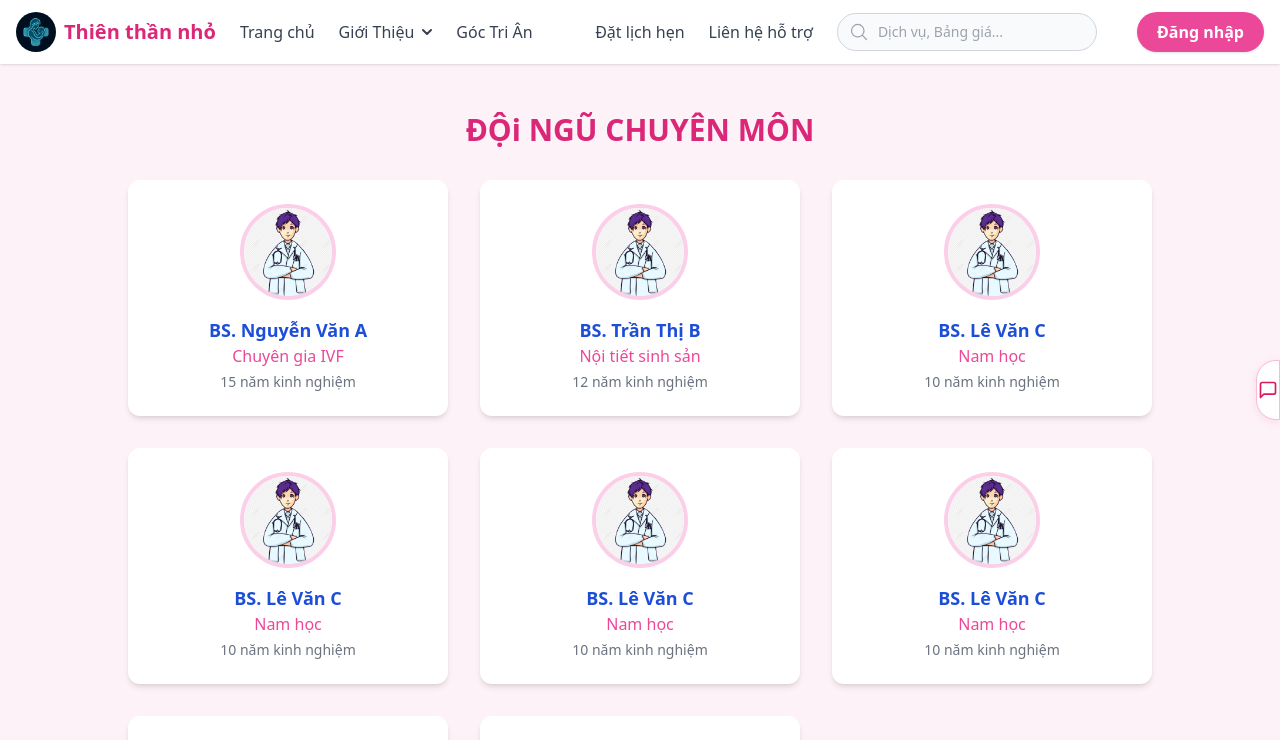
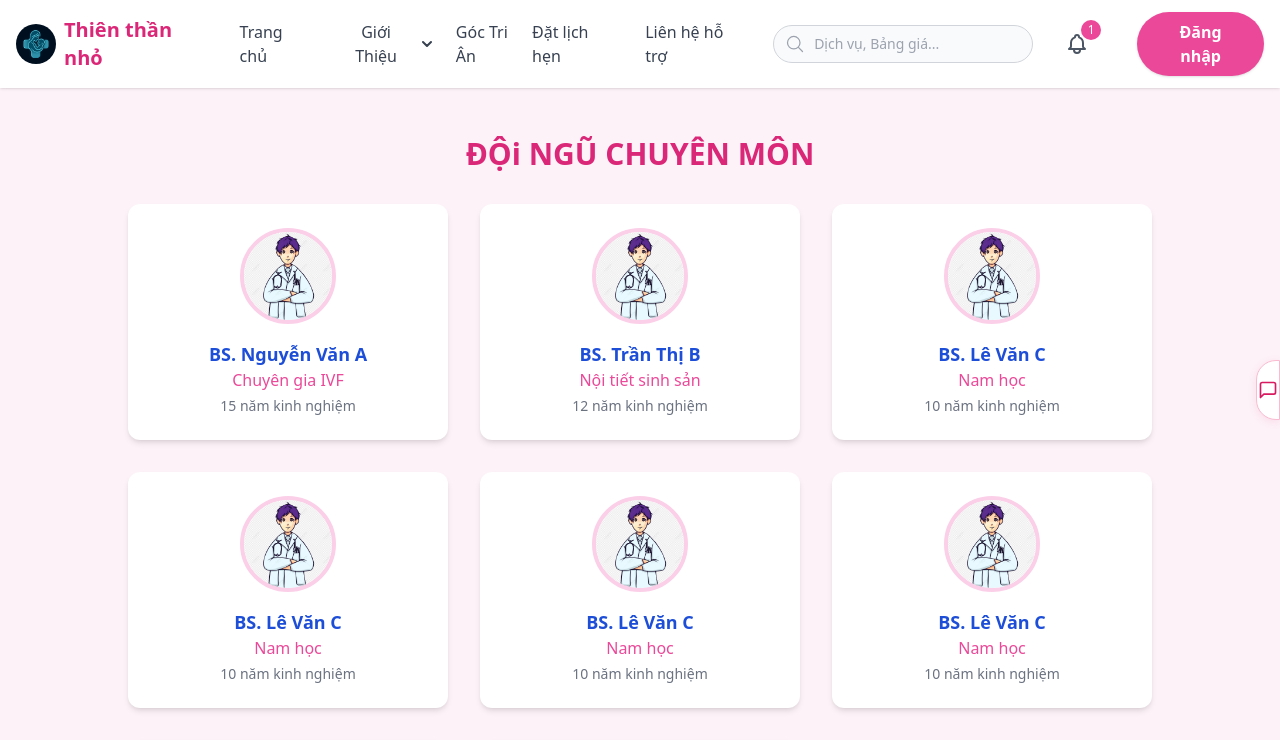
Before and after one commit to MinMinstd/frontend-infertility-system, a React (Vite) app: page /doctors in a window 1280 px wide. Shown: the top 740 px of the page. Built offline with nearby package versions, Linux system fonts and the light colour scheme.

Commit message:
create notification in header

```diff
--- a/src/components/Header.tsx
+++ b/src/components/Header.tsx
@@ -1,4 +1,5 @@
 import LoginButton from "./LoginButton";
+import Notification from "./Notification";
 import Search from "./Search";
 import { useState } from "react";
 import { Link } from "react-router-dom";
@@ -111,7 +112,9 @@ export default function Header() {
             </a>
           ))}
           {/* Thêm thanh tìm kiếm */}
+
           <Search />
+          <Notification />
           <LoginButton />
         </nav>
       </div>
--- /dev/null
+++ b/src/components/Notification.tsx
@@ -0,0 +1,151 @@
+import { useState, useRef, useEffect } from "react";
+
+interface NotificationItem {
+  id: number;
+  avatar: string;
+  name: string;
+  message: string;
+  time: string;
+  isRead?: boolean;
+}
+
+const Notification = () => {
+  // Danh sách thông báo mẫu, có thể thay bằng props hoặc fetch API
+  const [notifications, setNotifications] = useState<NotificationItem[]>([
+    {
+      id: 1,
+      avatar: "/docs/images/people/profile-picture-1.jpg",
+      name: "Bác sĩ Nguyễn Văn A",
+      message: "Đã xác nhận lịch hẹn của bạn",
+      time: "2 phút trước",
+      isRead: false,
+    },
+    {
+      id: 2,
+      avatar: "/docs/images/people/profile-picture-2.jpg",
+      name: "Phòng khám",
+      message: "Nhắc lịch khám ngày mai (25/05/2024)",
+      time: "1 giờ trước",
+      isRead: true,
+    },
+  ]);
+  // Để test trạng thái không có thông báo, setNotifications([])
+
+  const [isOpen, setIsOpen] = useState(false);
+  const dropdownRef = useRef<HTMLDivElement>(null);
+
+  // Đóng dropdown khi click ra ngoài
+  useEffect(() => {
+    function handleClickOutside(event: MouseEvent) {
+      if (
+        dropdownRef.current &&
+        !dropdownRef.current.contains(event.target as Node)
+      ) {
+        setIsOpen(false);
+      }
+    }
+    if (isOpen) {
+      document.addEventListener("mousedown", handleClickOutside);
+    } else {
+      document.removeEventListener("mousedown", handleClickOutside);
+    }
+    return () => {
+      document.removeEventListener("mousedown", handleClickOutside);
+    };
+  }, [isOpen]);
+
+  return (
+    <div className="relative" ref={dropdownRef}>
+      <button
+        className="relative inline-flex items-center p-2 rounded-full hover:bg-gray-100 transition-colors"
+        onClick={() => setIsOpen((prev) => !prev)}
+      >
+        <svg
+          className="w-6 h-6 text-gray-600"
+          fill="none"
+          stroke="currentColor"
+          viewBox="0 0 24 24"
+        >
+          <path
+            strokeLinecap="round"
+            strokeLinejoin="round"
+            strokeWidth="2"
+            d="M15 17h5l-1.405-1.405A2.032 2.032 0 0118 14.158V11a6.002 6.002 0 00-4-5.659V5a2 2 0 10-4 0v.341C7.67 6.165 6 8.388 6 11v3.159c0 .538-.214 1.055-.595 1.436L4 17h5m6 0v1a3 3 0 11-6 0v-1m6 0H9"
+          />
+        </svg>
+        {notifications.filter((n) => !n.isRead).length > 0 && (
+          <div className="absolute -top-1 -right-1 w-5 h-5 bg-pink-500 text-white text-xs flex items-center justify-center rounded-full">
+            {notifications.filter((n) => !n.isRead).length}
+          </div>
+        )}
+      </button>
+
+      <div
+        className={`absolute right-0 mt-3 w-80 bg-white rounded-lg shadow-lg border border-gray-100 transition-all duration-200 ${
+          isOpen ? "opacity-100 visible" : "opacity-0 invisible"
+        }`}
+      >
+        <div className="flex items-center justify-between px-4 py-3 border-b border-gray-100">
+          <h3 className="font-semibold text-gray-900">Thông báo</h3>
+          <button className="text-sm text-pink-600 hover:text-pink-700">
+            Đánh dấu tất cả đã đọc
+          </button>
+        </div>
+
+        <div className="max-h-96 overflow-y-auto">
+          {notifications.length === 0 ? (
+            <div className="py-8 text-center text-gray-500">
+              <svg
+                className="mx-auto h-12 w-12 text-gray-400"
+                fill="none"
+                stroke="currentColor"
+                viewBox="0 0 24 24"
+              >
+                <path
+                  strokeLinecap="round"
+                  strokeLinejoin="round"
+                  strokeWidth="2"
+                  d="M20 13V6a2 2 0 00-2-2H6a2 2 0 00-2 2v7m16 0v5a2 2 0 01-2 2H6a2 2 0 01-2-2v-5m16 0h-2.586a1 1 0 00-.707.293l-2.414 2.414a1 1 0 01-.707.293h-3.172a1 1 0 01-.707-.293l-2.414-2.414A1 1 0 006.586 13H4"
+                />
+              </svg>
+              <p className="mt-2">Không có thông báo mới</p>
+            </div>
+          ) : (
+            notifications.map((item) => (
+              <div
+                key={item.id}
+                className={`flex items-center px-4 py-3 hover:bg-gray-50 cursor-pointer ${
+                  !item.isRead ? "bg-pink-50" : ""
+                }`}
+              >
+                <img
+                  src={item.avatar}
+                  alt=""
+                  className="h-10 w-10 rounded-full object-cover"
+                />
+                <div className="ml-3 flex-1">
+                  <p className="text-sm font-medium text-gray-900">
+                    {item.name}
+                  </p>
+                  <p className="text-sm text-gray-500">{item.message}</p>
+                  <p className="text-xs text-gray-400 mt-1">{item.time}</p>
+                </div>
+                {!item.isRead && (
+                  <div className="w-2 h-2 bg-pink-500 rounded-full"></div>
+                )}
+              </div>
+            ))
+          )}
+        </div>
+
+        <div className="p-3 border-t border-gray-100 text-center">
+          <button className="text-sm text-pink-600 hover:text-pink-700 font-medium">
+            Xem tất cả thông báo
+          </button>
+        </div>
+      </div>
+    </div>
+  );
+};
+
+export default Notification;
--- a/src/pages/customer/Doctor.tsx
+++ b/src/pages/customer/Doctor.tsx
@@ -1,6 +1,13 @@
 // src/components/Doctors.tsx
 import { useState } from "react";
 import DoctorCard from "../../components/DoctorCard";
+
+interface Doctor {
+  name: string;
+  specialty: string;
+  experience: string;
+  avatar: string;
+}
 
 const doctors = [
   {
@@ -58,7 +65,7 @@ const DoctorDetail = ({
   doctor,
   onClose,
 }: {
-  doctor: any;
+  doctor: Doctor;
   onClose: () => void;
 }) => {
   if (!doctor) return null;
@@ -88,7 +95,7 @@ const DoctorDetail = ({
 };
 
 export default function Doctors() {
-  const [selectedDoctor, setSelectedDoctor] = useState<any>(null);
+  const [selectedDoctor, setSelectedDoctor] = useState<Doctor | null>(null);
   return (
     <section className="py-12 px-4 bg-pink-50" id="doctors">
       <div className="max-w-5xl mx-auto">
```
